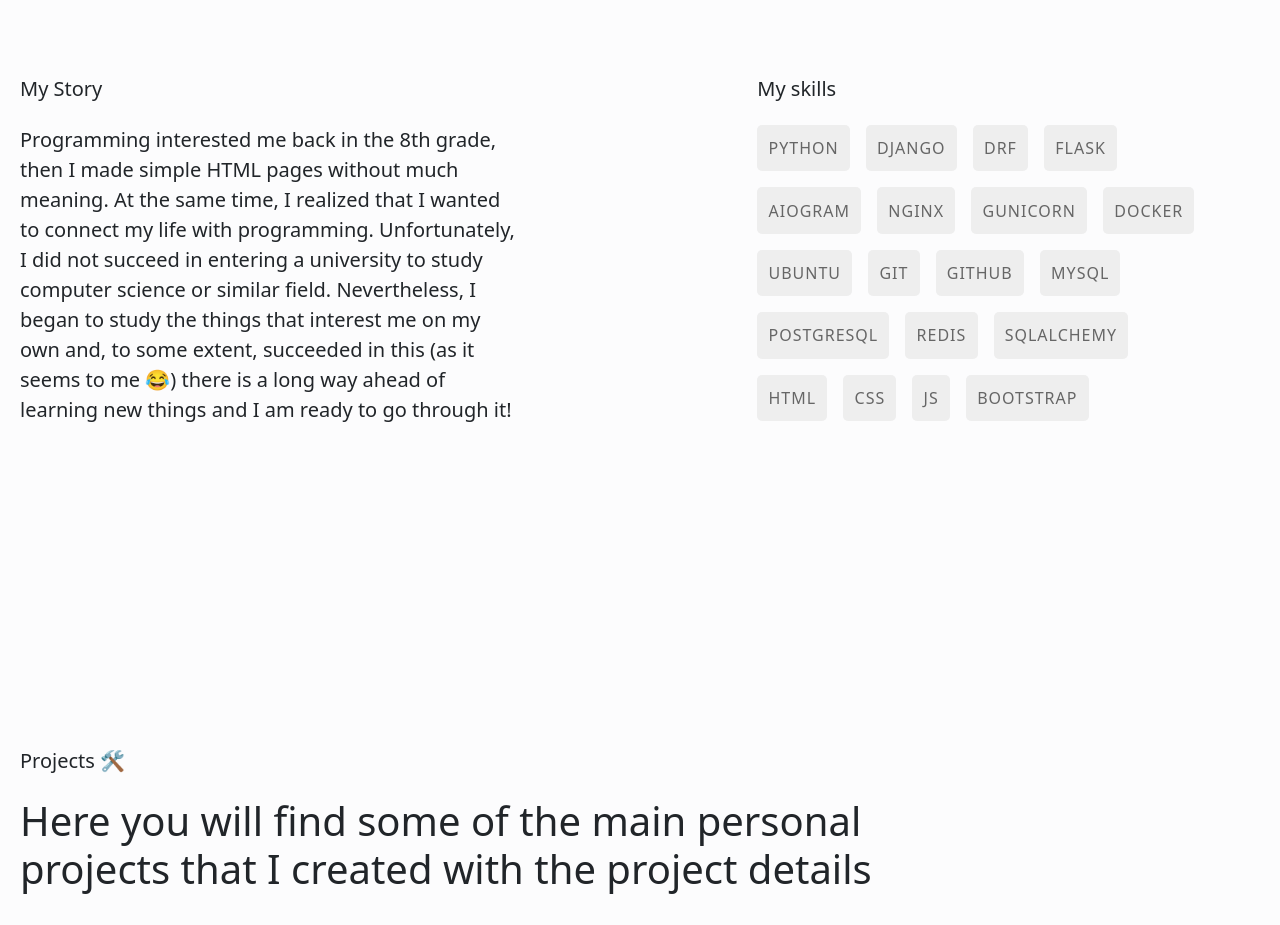
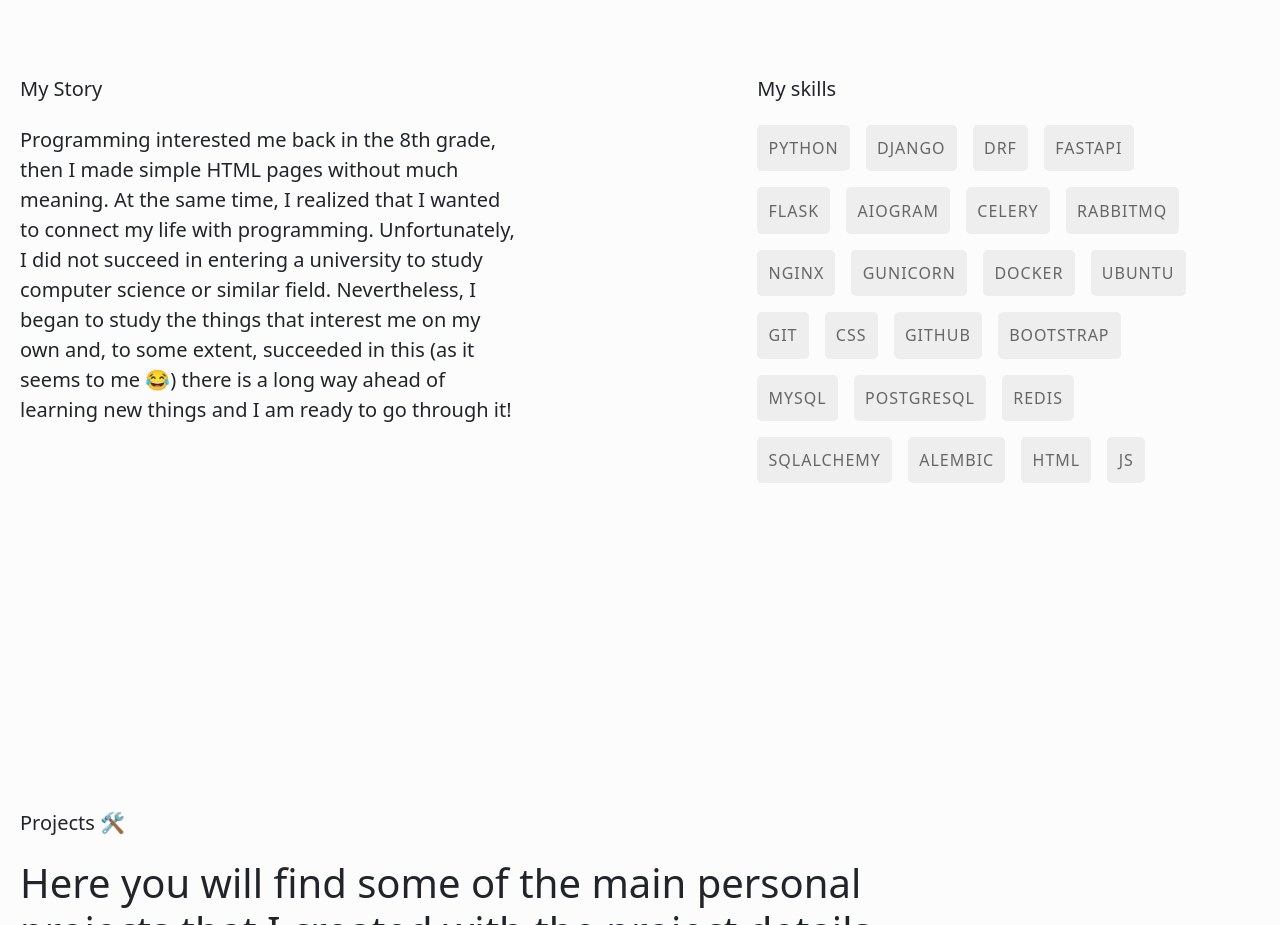
Before and after one commit to Haenes/portfolio, a plain HTML site: page index.html in a window 1280 px wide. Shown: the part 907-1832 px from the top of the page. Drawn offline with Linux system fonts and the light colour scheme.

Commit message:
Update skills list and resume's

```diff
--- a/index.html
+++ b/index.html
@@ -73,22 +73,26 @@
                 <li class="skill">PYTHON</li>
                 <li class="skill">DJANGO</li>
                 <li class="skill">DRF</li>
+                <li class="skill">FASTAPI</li>
                 <li class="skill">FLASK</li>
                 <li class="skill">AIOGRAM</li>
+                <li class="skill">CELERY</li>
+                <li class="skill">RABBITMQ</li>
                 <li class="skill">NGINX</li>
                 <li class="skill">GUNICORN</li>
                 <li class="skill">DOCKER</li>
                 <li class="skill">UBUNTU</li>
                 <li class="skill">GIT</li>
+                <li class="skill">CSS</li>
                 <li class="skill">GITHUB</li>
+                <li class="skill">BOOTSTRAP</li>
                 <li class="skill">MYSQL</li>
                 <li class="skill">POSTGRESQL</li>
                 <li class="skill">REDIS</li>
                 <li class="skill">SQLALCHEMY</li>
+                <li class="skill">ALEMBIC</li>
                 <li class="skill">HTML</li>
-                <li class="skill">CSS</li>
                 <li class="skill">JS</li>
-                <li class="skill">BOOTSTRAP</li>
               </ul>
             </div>
 
```
Also changed, not shown: 2 other files.
